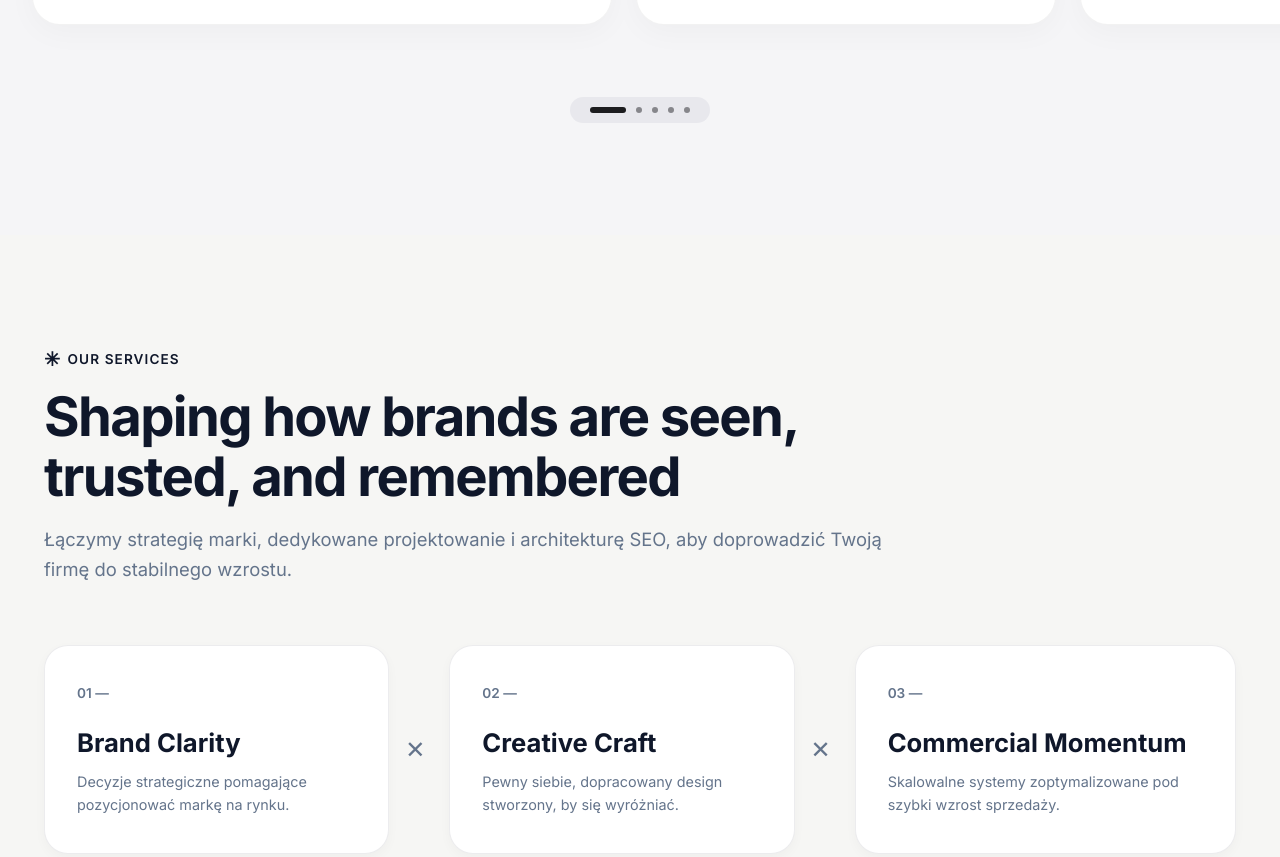
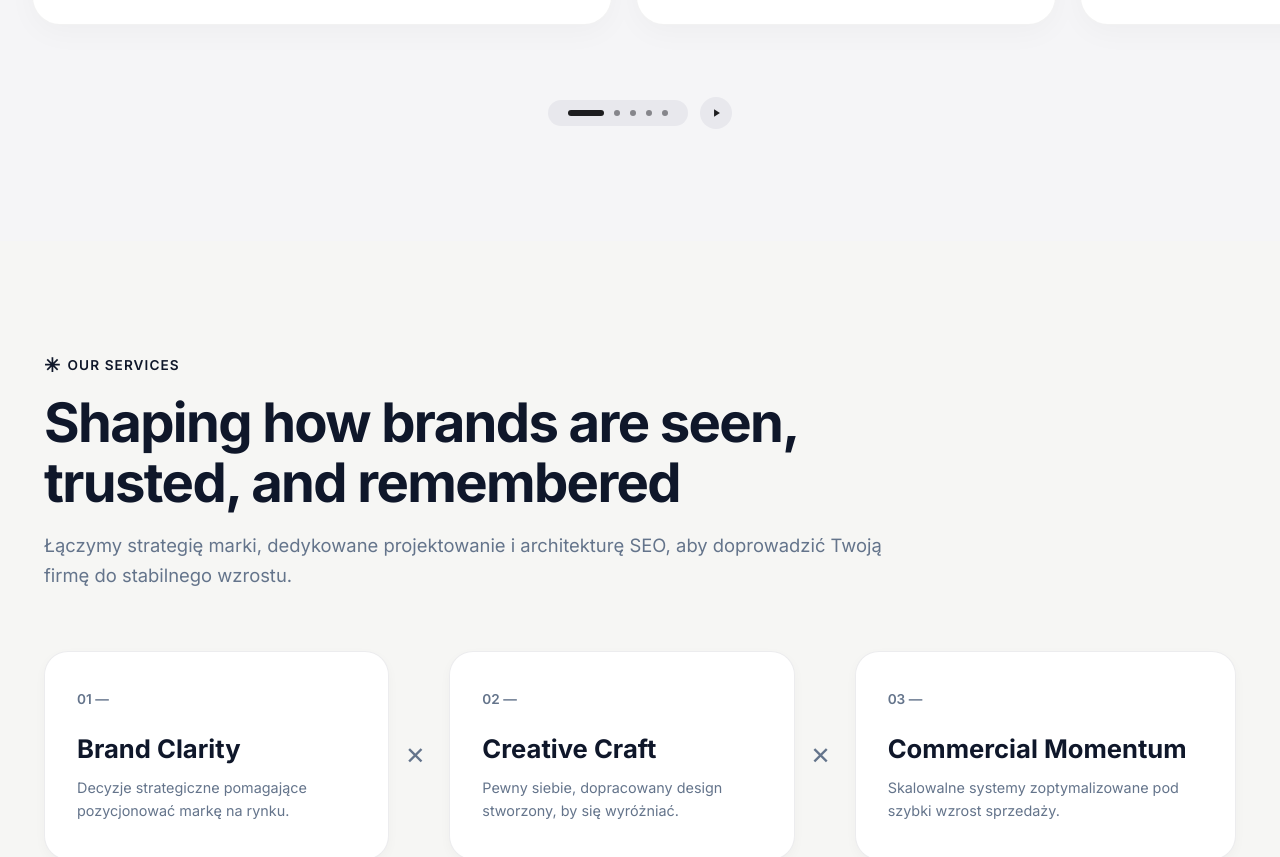
Before and after one commit to FSliwa/AI-SEO-COMPANY, a Next.js app: page / in a window 1280 px wide. Shown: the part 1719-2576 px from the top of the page. Built offline with nearby package versions, Linux system fonts and the light colour scheme.

Commit message:
Add exact Apple controls (dots pill + standalone play button) to WhyUs carousel

```diff
--- a/components/WhyUs.jsx
+++ b/components/WhyUs.jsx
@@ -249,8 +249,9 @@ export default function WhyUs() {
           ))}
         </RevealStagger>
 
-        {/* Bottom Pagination Dots Pill */}
-        <Reveal delay={0.4} style={{ display: 'flex', justifyContent: 'center', alignItems: 'center', marginTop: '2.5rem' }}>
+        {/* Bottom Pagination & Play Controls (1:1 Apple Style from Screenshot) */}
+        <Reveal delay={0.4} style={{ display: 'flex', justifyContent: 'center', alignItems: 'center', gap: '12px', marginTop: '2.5rem' }}>
+          {/* Dots Pill Container */}
           <div style={{ display: 'flex', gap: '10px', padding: '10px 20px', background: '#E8E8ED', borderRadius: '30px', alignItems: 'center' }}>
             {whyUsCards.map((_, idx) => (
               <button
@@ -270,6 +271,29 @@ export default function WhyUs() {
               />
             ))}
           </div>
+
+          {/* Standalone Circular Play Button (Apple Screenshot 1:1) */}
+          <button
+            onClick={() => scrollTo((activeIndex + 1) % whyUsCards.length)}
+            style={{
+              background: '#E8E8ED',
+              border: 'none',
+              borderRadius: '50%',
+              width: '32px',
+              height: '32px',
+              cursor: 'pointer',
+              display: 'flex',
+              alignItems: 'center',
+              justifyContent: 'center',
+              padding: '0',
+              transition: 'background 0.2s ease, transform 0.2s ease'
+            }}
+            aria-label="Next slide"
+          >
+            <svg width="10" height="10" viewBox="0 0 24 24" fill="#1D1D1F" stroke="none" style={{ marginLeft: '1px' }}>
+              <polygon points="5 3 19 12 5 21 5 3"></polygon>
+            </svg>
+          </button>
         </Reveal>
 
       </div>
```
